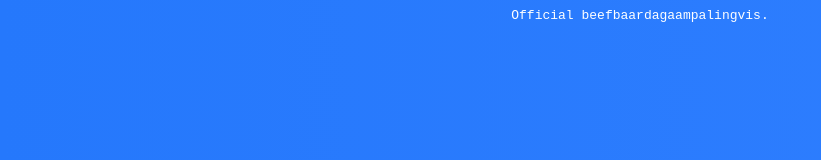
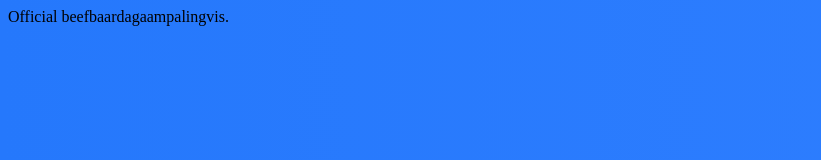
Before and after one commit to beefbaardagaampalingvis/beefbaardagaampalingvis.github.io, a plain HTML site: page index.html in a window 1280 px wide. Shown: the whole page, without its empty margins (0-821 px from the left). Drawn offline with Linux system fonts and the light colour scheme.

Commit message:
Update style.css

```diff
--- a/style.css
+++ b/style.css
@@ -5,7 +5,7 @@ body {
 	min-width: 960px;
 }
 
-div {
+.title {
 	color:#ffffff;
 	-webkit-animation: fadein 2s;
        	-moz-animation: fadein 2s;
```
